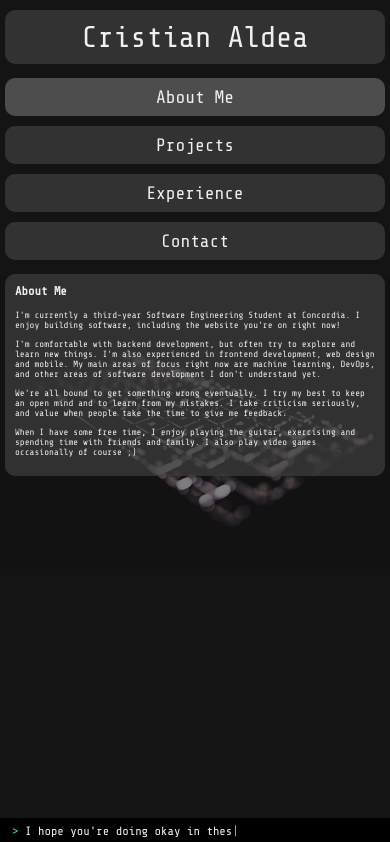
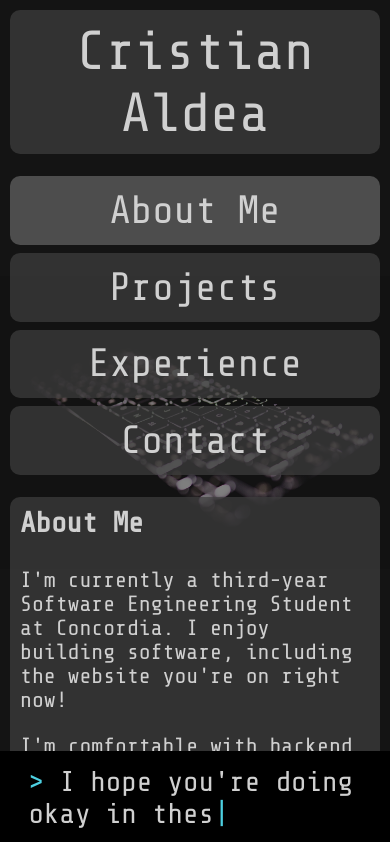
Before and after one commit to TheGreatMarkus/project-megaphone, an Angular app: page /about in a window 390 px wide. Shown: the top 842 px of the page. Built offline with nearby package versions, Linux system fonts and the light colour scheme.

Commit message:
Improve CSS
* Darken default font color
* Adjust media query for responsiveness
* Fix issue with buttons on mobile staying focused after press
* Adjust main content width and margins
* Fix wrapping issue at low width
* Refined top bar css

```diff
--- a/src/app/app.component.scss
+++ b/src/app/app.component.scss
@@ -67,13 +67,13 @@ $animation-duration: 1s;
 #main-content {
   position: absolute;
 
-  left: 5px;
-  right: 5px;
+  left: 10px;
+  right: 10px;
   bottom: 0;
   top: 0;
 
   height: fit-content;
-  max-width: 90em;
+  max-width: 80rem;
 
   margin-left: auto;
   margin-right: auto;
--- a/src/app/components/contact-page/contact-page.component.scss
+++ b/src/app/components/contact-page/contact-page.component.scss
@@ -22,5 +22,7 @@ a > * {
 }
 
 span {
-  @extend .larger-text;
+  @extend .large-text;
+  overflow-wrap: break-word;
+  word-break: break-word;
 }
--- a/src/app/components/top-bar/top-bar.component.scss
+++ b/src/app/components/top-bar/top-bar.component.scss
@@ -3,17 +3,20 @@
 .horizontal-bar {
   @media screen {
     flex-direction: row;
-    margin: 1em 0;
+    margin: 1em 0px;
+    gap: 15px;
+    align-items: center;
   }
   @media (max-width: $small-width) {
     flex-direction: column;
     height: fit-content;
+    gap: 8px;
+    align-items: stretch;
   }
 
   display: flex;
-  align-items: center;
+
   width: 100%;
-  justify-content: space-between;
 }
 
 .top-bar-button {
@@ -22,12 +25,10 @@
   @extend .card;
 
   @media screen {
-    flex-basis: 23%;
+    flex: 1;
   }
   @media (max-width: $small-width) {
-    width: 100%;
-    margin: 5px 0;
   }
   text-align: center;
-  padding: 0.5em 0px;
+  padding: 0.3em 5px;
 }
--- a/src/common.scss
+++ b/src/common.scss
@@ -7,58 +7,29 @@ $accent-color-light: #88ffff;
 $accent-color-dark: #009faf;
 
 $background-color: #252525;
-$foreground-color: #f0f0f0;
+$foreground-color: #d0d0d0;
 
-$small-width: 800px;
+$small-width: 900px;
 $smaller-width: 400px;
 
 // Text sizes
+
 .normal-text {
   @media screen {
-    font-size: 18px;
-  }
-  @media (max-width: $small-width) {
-    font-size: 12px;
-  }
-  @media (max-width: $smaller-width) {
-    font-size: 9px;
+    font-size: 22px;
   }
 }
 
 .large-text {
-  @media screen {
-    font-size: 24px;
-  }
-  @media (max-width: $small-width) {
-    font-size: 16px;
-  }
-  @media (max-width: $smaller-width) {
-    font-size: 12px;
-  }
+  font-size: 1.3rem;
 }
 
 .larger-text {
-  @media screen {
-    font-size: 36px;
-  }
-  @media (max-width: $small-width) {
-    font-size: 24px;
-  }
-  @media (max-width: $smaller-width) {
-    font-size: 18px;
-  }
+  font-size: 1.8rem;
 }
 
 .largest-text {
-  @media screen {
-    font-size: 60px;
-  }
-  @media (max-width: $small-width) {
-    font-size: 40px;
-  }
-  @media (max-width: $smaller-width) {
-    font-size: 30px;
-  }
+  font-size: 2.5rem;
 }
 
 // Background colors
@@ -81,13 +52,14 @@ $smaller-width: 400px;
 }
 
 // To disable the selection of text
-.noselect {
+.no-select {
   -webkit-touch-callout: none;
   -webkit-user-select: none;
   -khtml-user-select: none;
   -moz-user-select: none;
   -ms-user-select: none;
   user-select: none;
+  -webkit-tap-highlight-color: transparent;
 }
 
 .card {
@@ -99,13 +71,15 @@ $smaller-width: 400px;
 }
 
 .button {
-  @extend .noselect;
+  @extend .no-select;
   cursor: pointer;
   transition: filter ease 0.3s;
 }
 
-.button:hover {
-  filter: brightness(130%);
+@media (hover: hover) and (pointer: fine) {
+  .button:hover {
+    filter: brightness(130%);
+  }
 }
 
 .button:active {
--- a/src/styles.scss
+++ b/src/styles.scss
@@ -49,5 +49,5 @@ h1 {
 }
 
 h2 {
-  font-weight: bold;
+  font-weight: bolder;
 }
```
